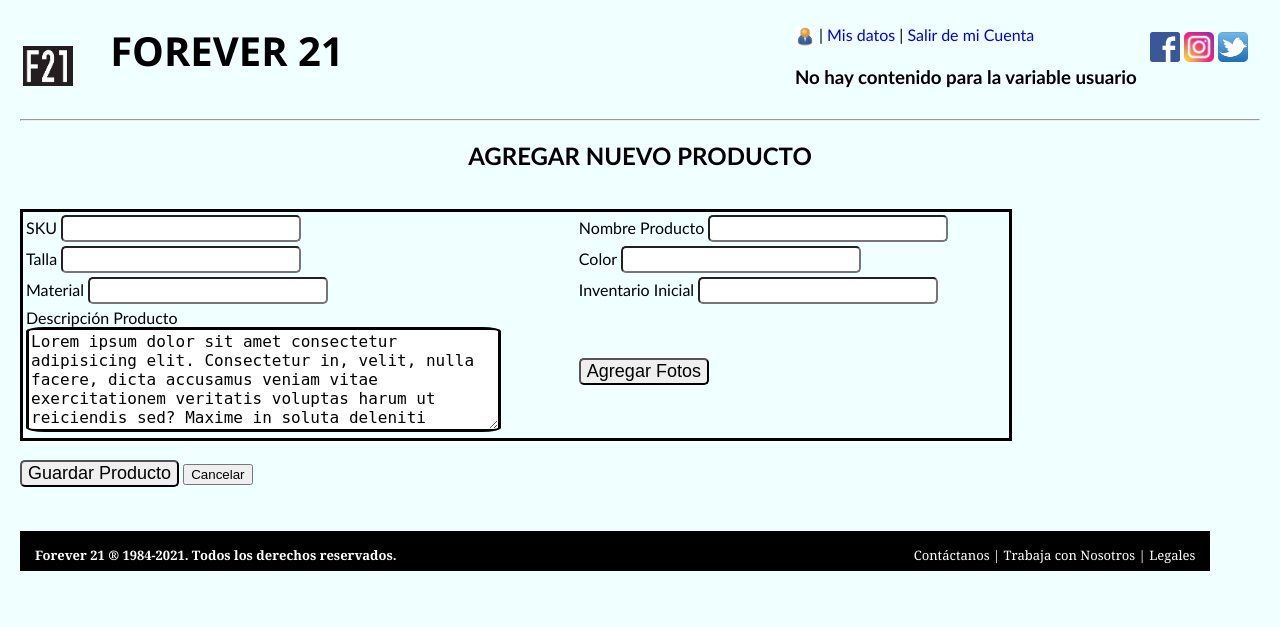
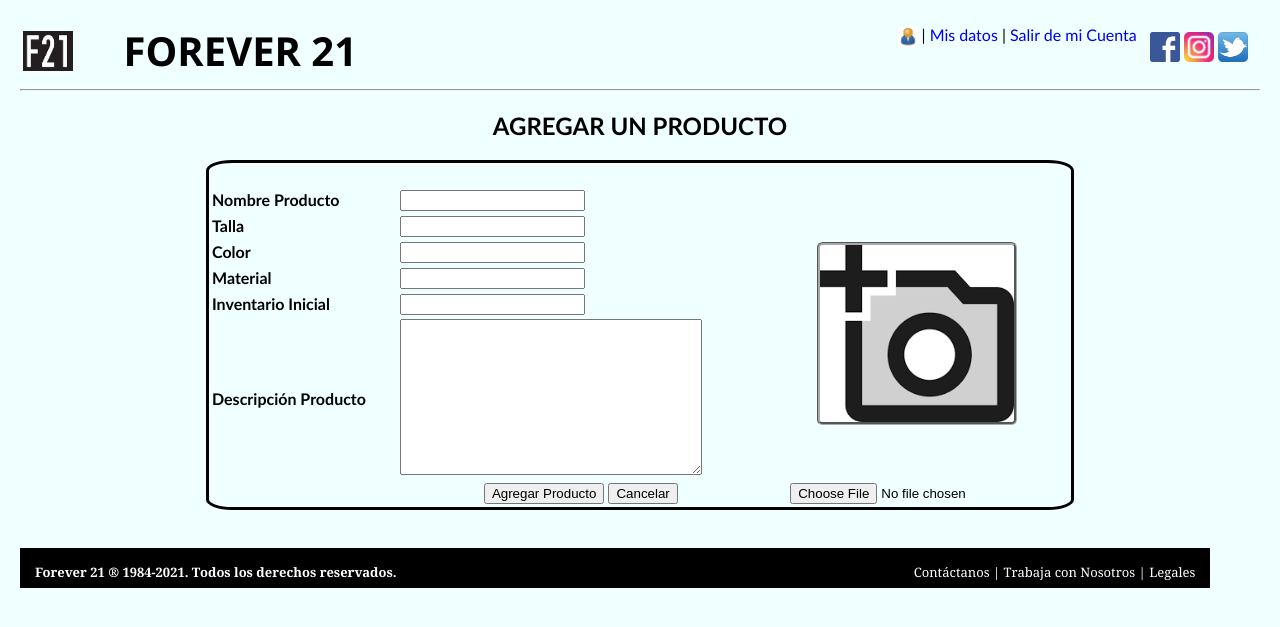
Before and after one commit to mavelandia/ecommerce, a Flask app: template templates/agregarproducto.html in a window 1280 px wide. Shown: the top 627 px of the page. Run offline with Flask 2, Linux system fonts and the light colour scheme; the template is opened without the code that fills it: values that come from a table or form of the project are taken from there, others are empty.

Commit message:
entrega sprint 5

```diff
--- a/app.py
+++ b/app.py
@@ -11,6 +11,7 @@ from forms import Formulario_Login, formulario_Nuevo_Usuario, Formulario_Agregar
 
 app = Flask(__name__)
 app.secret_key = os.urandom(24)
+app.config['UPLOAD_FOLDER'] = '/prod'
 
 def login_required(view):
     @functools.wraps( view ) # toma una función utilizada en un decorador y añadir la funcionalidad de copiar el nombre de la función.
@@ -40,8 +41,6 @@ def index():
     id_usuario = session.get('id_usuario')
     if id_usuario is None:
         return redirect( url_for( 'login' ) )
-    else:
-        return redirect( url_for( 'user_in' ) )
 
 
 @app.route('/login', methods=['GET', 'POST'])
@@ -167,8 +166,8 @@ def registrarusuario():
                 #Enviar un correo.
                 subject=alias + ', Tu registro en ForEver 21'
                 contents='<h2>Bienvenid@, Gracias por registrarte con nosotros!</h2> <br><br>Éstos son tus datos:<br><strong>Nombre de Usuario:</strong> {}<br><strong>Contraseña:</strong> {}<br><br>Guarda tus datos para poder ingresar a nuestra plataforma. <strong>¡Pronto actualizaremos el método de autenticación por email!</strong>'.format(alias,clave)
-                yagmail.SMTP('forever21uninortemintic@gmail.com').send(email, subject, contents)
-                flash('Revisa tu correo electrónico')
+ #               yagmail.SMTP('forever21uninortemintic@gmail.com').send(email, subject, contents)
+ #               flash('Revisa tu correo electrónico')
                 return redirect( url_for( 'login' ) )
         #método GET
         return render_template("registrarusuario.html", form=form, titulo = "Registrar Nuevo Usuario")
@@ -178,14 +177,14 @@ def registrarusuario():
  #       return render_template("registrarusuario.html", form=form, titulo = "Verifique y reintente")
 
 
-@app.route('/user_in', methods=['GET', 'POST'])
+@app.route('/user_in')
 @login_required
 def user_in():
     if check_password_hash(g.user[2], 'US'):
         #captura los productos de la tabla 'productos'
         condb = get_db()
         listaproductos = condb.execute(
-            'SELECT sku, nomb_prod FROM productos'
+            'SELECT sku, nomb_prod FROM productos ORDER BY random()'
         ).fetchall()
         close_db()
 
@@ -291,13 +290,12 @@ def editacomentario():
         btneditcomm = request.form['btneditcomm']
         editarcomentario = request.form['editarcomentario']
         fechor = datetime.datetime.now().strftime('%a %x, %X') #fecha/hora del sistema
-        condb = get_db()
         if btneditcomm == 'Eliminar':  #pulsaron 'Borrar comentario'
             editarcomentario = None
 
+        condb = get_db()
         condb.execute(
-            'UPDATE usu_prod SET comentario = ?, fecha = ? WHERE usuario = ? AND producto = ?', (editarcomentario, fechor, usuerprog, prodSel)
-            )
+            'UPDATE usu_prod SET comentario = ?, fecha = ? WHERE usuario = ? AND producto = ?', (editarcomentario, fechor, usuerprog, prodSel) )
         condb.commit()
         close_db()
         flash('¡Información actualizada!')
@@ -337,8 +335,7 @@ def editalistadeseos():
             calificaproducto = None
             mantienelistadeseos = 0
         condb.execute(
-            'UPDATE usu_prod SET califica = ?, lista_deseos = ?, fecha = ? WHERE usuario = ? AND producto = ?', (calificaproducto, mantienelistadeseos, fechor, usuerprog, prodSel)
-            )
+            'UPDATE usu_prod SET califica = ?, lista_deseos = ?, fecha = ? WHERE usuario = ? AND producto = ?', (calificaproducto, mantienelistadeseos, fechor, usuerprog, prodSel) )
         condb.commit()
         close_db()
         flash('¡Información actualizada!')
@@ -346,7 +343,7 @@ def editalistadeseos():
     return redirect(url_for('logout'))
 
 
-@app.route('/admin_in', methods=['GET', 'POST'] )
+@app.route('/admin_in')
 @login_required
 def admin_in():
     if check_password_hash(g.user[2], 'AD'):
@@ -397,6 +394,10 @@ def actividadusuario():
     return redirect(url_for('logout'))
 
 
+@app.route('/editaactividadusuario')
+def editaactividadusuario():
+    pass
+
 @app.route('/administrausuario', methods=['GET', 'POST'])
 @login_required
 def administrausuario():
@@ -440,87 +441,59 @@ def administrausuario():
 def actualizadatosusuario():
     usuerprog = g.user[1]
     if request.method == 'POST':
-        nombres = request.form['nombres']
-        apellidos = request.form['apellidos']
-        tipoid_usuario = request.form['tipoid_usuario']
-        numid_usuario = request.form['numid_usuario']
-        pais = request.form['pais']
-        email = request.form['email']
+        nombre_usu = request.form['nombres']
+        apellido_usu = request.form['apellidos']
+        tipoid_usu = request.form['tipoid_usuario']
+        numid_usu = request.form['numid_usuario']
+        pais_usu = request.form['pais']
+        email_usu = request.form['email']
         actualizadatusu = request.form['actualizadatusu']
 
         if actualizadatusu == 'Cancelar':  #pulsaron 'Cancelar'
-            return redirect( url_for('user_in') )
-
-        print('actualizadatosusuario - los datos son:')
-        print('tipoid_usuario:')
-        print(tipoid_usuario)
-        print('pais:')
-        print(pais)
-        return redirect( url_for('user_in') )
-
-
-
+            return redirect( url_for('admin_in') )
 
         condb = get_db()
         if check_password_hash(g.user[2], 'SA'):
             rol_usuario = request.form['rol_usuario']
             rolcifrado = generate_password_hash(rol_usuario)
             condb.execute(
-                'UPDATE usuarios SET id_usuario = ?, tipo_id = ?, nombres = ?, apellidos = ?, email = ?, pais = ?, rol = ? WHERE alias = ?', (numid_usuario, tipoid_usuario, nombres, apellidos, email, pais, rolcifrado, actualizadatusu) )
+                'UPDATE usuarios SET id_usuario = ?, tipo_id = ?, nombres = ?, apellidos = ?, email = ?, pais = ?, rol = ? WHERE alias = ?', (numid_usu, tipoid_usu, nombre_usu, apellido_usu, email_usu, pais_usu, rolcifrado, actualizadatusu) )
         else:
             condb.execute(
-                'UPDATE usuarios SET id_usuario = ?, tipo_id = ?, nombres = ?, apellidos = ?, email = ?, pais = ? WHERE alias = ?', (numid_usuario, tipoid_usuario, nombres, apellidos, email, pais, actualizadatusu) )
+                'UPDATE usuarios SET id_usuario = ?, tipo_id = ?, nombres = ?, apellidos = ?, email = ?, pais = ? WHERE alias = ?', (numid_usu, tipoid_usu, nombre_usu, apellido_usu, email_usu, pais_usu, actualizadatusu) )
         condb.commit()
         close_db()
         flash('¡Información actualizada!')
-        return redirect( url_for('user_in') )
+        return redirect( url_for('admin_in') )
     return redirect(url_for('logout'))
+
+
+@app.route('/agregarproducto')
+@login_required
+def agregarproducto():
+    usuerprog = g.user[1]
+    form = Formulario_Agregar_Producto( request.form )
+    if request.method == 'POST':
+        if check_password_hash(g.user[2], 'AD'):
+            tipo = '2'
+        elif check_password_hash(g.user[2], 'SA'):
+            tipo = '3'
+        else:
+            return redirect( url_for( 'logout' ) )
+
+        return render_template('agregarproducto.html', form = form, usuario = usuerprog, tipo = tipo)
+    return redirect(url_for('logout'))
+
+
+@app.route('/guardarproducto', methods=['GET', 'POST'])
+def guardarproducto():
+    pass
 
 
 @app.route('/administrarproducto', methods=['GET', 'POST'])
 @login_required
 def administrarproducto():
     pass
-
-@app.route('/agregarproducto', methods=['GET', 'POST'])
-def agregarproducto():
-        form = Formulario_Agregar_Producto( request.form )
-        if request.method == 'POST':
- #           usuario = request.form['usuario']
- #           email = request.form['email']
- #           password = request.form['password']
- #           nombres = request.form['nombres']
-
-            error = None
-
-            #1. Validar campos
- #           if not isUsernameValid(usuario):
- #               # Si está mal.
- #               error = "El usuario debe ser alfanumerico o incluir solo '.','_','-'"
- #               flash(error)
- #           if not isEmailValid(email):
- #               # Si está mal.
- #               error = "Correo invalido"
- #               flash(error)
- #           if not isPasswordValid(password):
- #               # Si está mal.
- #               error = "La contraseña debe contener al menos una minúscula, una mayúscula, un número y 8 caracteres"
- #               flash(error)
-
-            if error is not None:
-                # Ocurrió un error
-                return render_template("agregarproducto.html", form=form, titulo = "Verifique y reintente")
-            else:
-                #2. Guardar producto
-
-                flash('Producto guardado')
-
-                #3. redirect para ir a otra URL
-                return redirect( url_for( 'admin_in', usuario = 'alejo' ) )
-
-        #método GET
-        return render_template("agregarproducto.html", form=form, titulo = "Agregar Producto")
-
 
 @app.route('/editarproducto', methods=['GET', 'POST'])
 def editarproducto():
--- a/forms.py
+++ b/forms.py
@@ -89,9 +89,6 @@ class formulario_Nuevo_Usuario( Form ):
 
 
 class Formulario_Agregar_Producto( Form ):
-    sku = StringField('SKU',
-    [validators.DataRequired('Dato requerido')])
-
     nomprod = StringField('Nombre Producto',
     [validators.DataRequired('Dato requerido'),])
 
--- a/templates/admindashboard.html
+++ b/templates/admindashboard.html
@@ -108,7 +108,7 @@
         <td align="center" style="width: 10%;">  </td>
         <td align="right" style="width: 20%;">
             <form action="{{ url_for('agregarproducto') }}" method="post", name="agregarproducto">
-                <input type="submit" value="Agregar Producto" style="font-size: large;"></input>
+                <button type="submit" value="agregarproducto" style="font-size: large;">Agregar Producto</button>
             </form>
         </td>
         <td align="right" style="width: 20%;">
--- a/templates/administrarusuario.html
+++ b/templates/administrarusuario.html
@@ -103,8 +103,6 @@
                         {% endif %}
                         {% if usurol == 'ERROR EN ROL' %}
                             <option value="US" selected>{{usurol}}</option>
-                        {% else %}
-                            <option value="US">ERROR EN ROL</option>
                         {% endif %}
                     </select>
                 {% else %}
--- a/templates/agregarproducto.html
+++ b/templates/agregarproducto.html
@@ -1,68 +1,65 @@
 {% extends 'base.html' %}
 
-{% block title %}Agregar Producto{% endblock %}
+{% block title %}Actividad de Usuario{% endblock %}
 {% block header %}
     <img src="{{ url_for('static', filename='img/user.png') }}" alt="Foto del Usuario" height="20" width="20"> |
     <a href="#">Mis datos</a> |
     <a href="{{ url_for('logout') }}">Salir de mi Cuenta</a> <br>
     {% if usuario %}
-        <p style="text-align: right; padding-top: 5px"><strong style="color: red;">SuperAdmin:</strong> <strong style="color: green;">{{ usuario }}</strong> - <a href="{{ url_for('admin_in', usuario = usuario) }}">Volver al Dashboard</a></p>
-    {% else %}
-        <h3>No hay contenido para la variable usuario {{ usuario }}</h3>
+        <p style="text-align: right; padding-top: 5px">
+            <strong style="color: green;">{{ usuario }}</strong> [
+            <strong style="color: red;">
+                {% if tipo == '2' %} Administrador {% endif  %}
+                {% if tipo == '3' %} Súper Adm {% endif  %}
+        </strong>] - <a href="{{ url_for('admin_in') }}">Ir al Dashboard</a> </p>
     {% endif %}
 {% endblock %}
 
 {% block contenido %}
 
-<h2 style="text-align: center; font:bold">AGREGAR NUEVO PRODUCTO</h2> <br>
-<div>
-    <form action="{{ url_for( 'agregarproducto' ) }}" method="post" name="formNuevoProducto">
-        <table style="width: 80%; border:solid">
+<h2 style="font-weight: bold; text-align: center;">AGREGAR UN PRODUCTO</h2>
+
+<form action="{{ url_for('guardarproducto') }}" method="post", name="guardarproducto" autocomplete="off" enctype="multipart/form-data">
+    <table align="center" style="width: 70%; text-align:left; border:solid; border-radius: 3%;">
+        <tr> <td> <br> </td></tr>
         <tr>
-                <td>
-                    {{ form.sku.label  }}
-                    {{ form.sku   }}
-                </td>
-                <td>
-                    {{ form.nomprod.label  }}
-                    {{ form.nomprod   }}
+            <td  style="font-weight: bold;">{{ form.nomprod.label  }}</td>
+            <td> {{ form.nomprod   }} </td>
+            <td rowspan="6" align="center">
+                <img src="/static/prod/agregarproducto.jpg" alt="Agregar foto de Producto" width="200" style="border-radius: 3%; border-color: darkgrey; border-style: groove; ">
             </td>
         </tr>
         <tr>
-                <td>
-                    {{ form.talla.label  }}
-                    {{ form.talla   }}
+            <td  style="font-weight: bold;">{{ form.talla.label  }}</td>
+            <td> {{ form.talla   }} </td>
+        </tr>
+        <tr>
+            <td  style="font-weight: bold;">{{ form.color.label  }}</td>
+            <td> {{ form.color   }} </td>
+        </tr>
+        <tr>
+            <td  style="font-weight: bold;">{{ form.material.label  }}</td>
+            <td> {{ form.material   }} </td>
+        </tr>
+        <tr>
+            <td  style="font-weight: bold;">{{ form.invent_inicial.label  }}</td>
+            <td> {{ form.invent_inicial   }} </td>
+        </tr>
+        <tr>
+            <td  style="font-weight: bold;">{{ form.descripcion.label  }}</td>
+            <td> {{ form.descripcion(cols="35", rows="10")}} </td>
+        </tr>
+        <tr>
+            <td></td>
+            <td align="center">
+                <button type="submit" name="AgregarProducto" value="AgregarProducto">Agregar Producto</button>
+                <button type="submit" name="AgregarProducto" value="Cancelar">Cancelar</button>
             </td>
-                <td>
-                    {{ form.color.label  }}
-                    {{ form.color   }}
+            <td align="center">
+                <input type="file" name="subir_foto" accept="image/png, .jpeg, .jpg, image/gif">
             </td>
         </tr>
-            <td>
-                {{ form.material.label  }}
-                    {{ form.material   }}
-                </td>
-                <td>
-                    {{ form.invent_inicial.label  }}
-                    {{ form.invent_inicial   }}
-                </td>
-            </tr>
-            <tr>
-                <td>
-                    {{ form.descripcion.label  }} <br>
-                    <textarea rows="5" cols="45%" style="border: solid; border-radius: 4%; font-size:large">Lorem ipsum dolor sit amet consectetur adipisicing elit. Consectetur in, velit, nulla facere, dicta accusamus veniam vitae exercitationem veritatis voluptas harum ut reiciendis sed? Maxime in soluta deleniti possimus beatae. </textarea>
-                </td>
-                <td>
-                    <input type="button" value="Agregar Fotos">
-                </td>
-            </tr>
-        </table> <br>
-        <div>
-            {{ form.enviar }}
-            <button onclick="location.href='{{ url_for( 'login' ) }}'">Cancelar</button>
-        </div>
+    </table> <br><br>
 </form>
 
-</div> <br><br>
-
 {% endblock %}
```
Also changed, not shown: db/forever21.db, static/prod/agregarproducto.jpg (added). Lines whose indentation alone changed are shown as unchanged.
